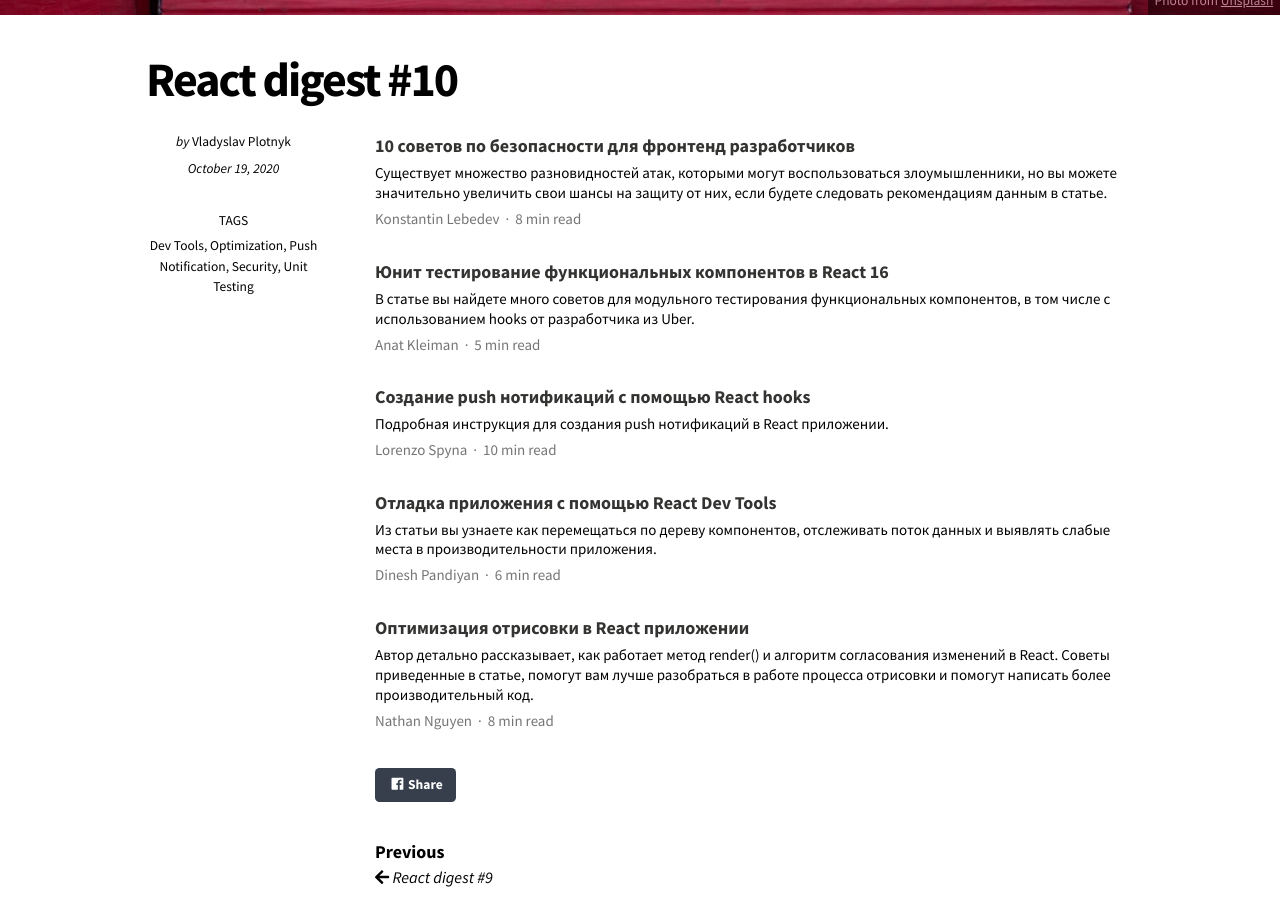
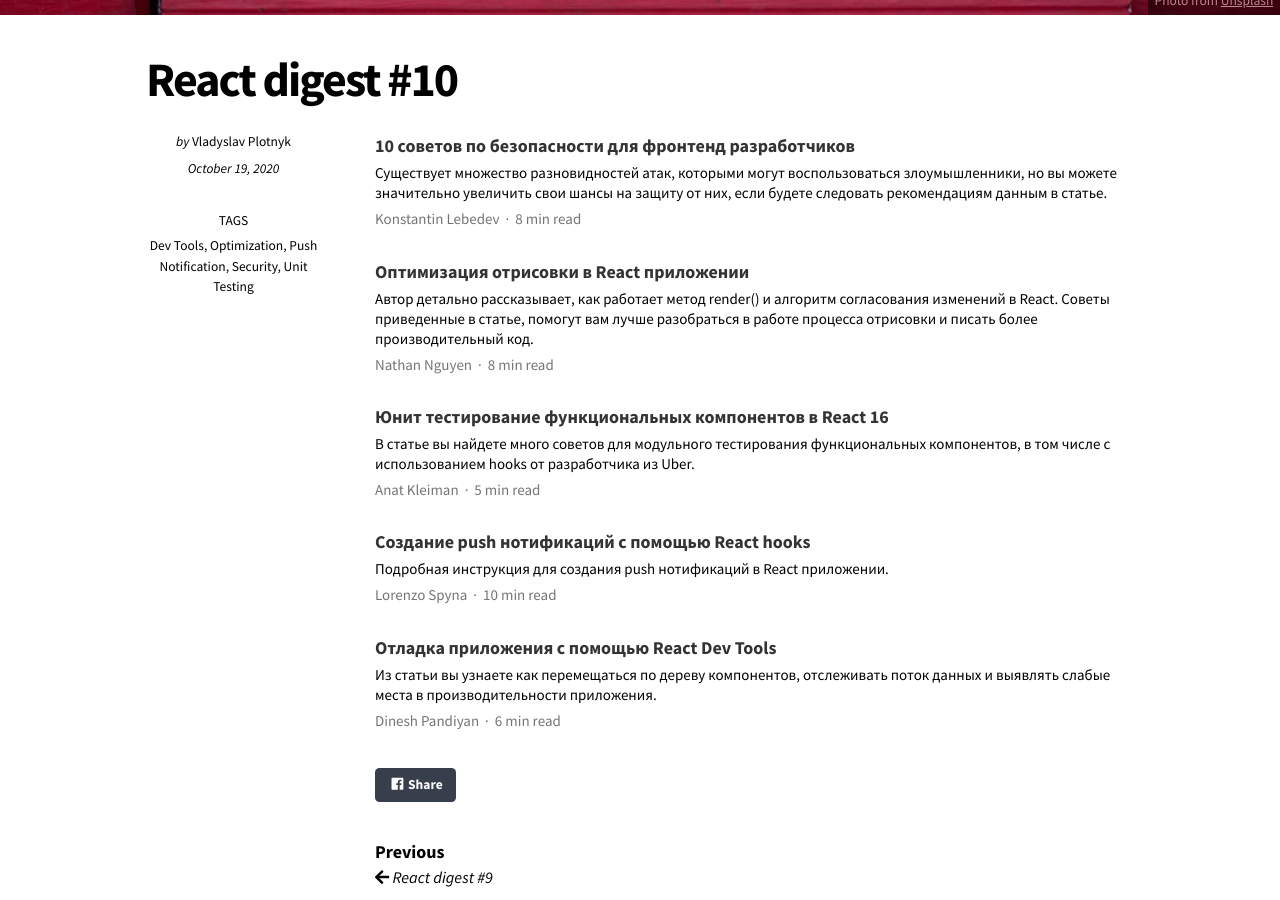
Before and after one commit to react-guild/react-guild.github.io, a Jekyll site: the page built from _posts/2020-10-19-digest10.md, in a window 1280 px wide and 900 px high, scrolled down 661 px. Built offline with Jekyll 4.4.1, drawn with Linux system fonts in a browser that asks for light colours; nearby versions of some CDN libraries; part of the change alters nothing that is shown.

Commit message:
updated digest #10

```diff
--- a/_posts/2020-10-19-digest10.md
+++ b/_posts/2020-10-19-digest10.md
@@ -19,6 +19,12 @@ tags:
 </div>
 
 <div class="digest">
+    <a href="https://www.loginradius.com/engineering/blog/understanding-react-rendering/">Оптимизация отрисовки в React приложении</a>
+    <div class="digest-desc">Автор детально рассказывает, как работает метод render() и алгоритм согласования изменений в React. Советы приведенные в статье, помогут вам лучше разобраться в работе процесса отрисовки и писать более производительный код.</div>
+    <div class="digest-time">Nathan Nguyen &nbsp;&middot;&nbsp; 8 min read</div>
+</div>
+
+<div class="digest">
     <a href="https://eng.uber.com/best-practices-for-react-v16/">Юнит тестирование функциональных компонентов в React 16</a>
     <div class="digest-desc">В статье вы найдете много советов для модульного тестирования функциональных компонентов, в том числе с использованием hooks от разработчика из Uber.</div>
     <div class="digest-time">Anat Kleiman &nbsp;&middot;&nbsp; 5 min read</div>
@@ -35,9 +41,3 @@ tags:
     <div class="digest-desc">Из статьи вы узнаете как перемещаться по дереву компонентов, отслеживать поток данных и выявлять слабые места в производительности приложения.</div>
     <div class="digest-time">Dinesh Pandiyan &nbsp;&middot;&nbsp; 6 min read</div>
 </div>
-
-<div class="digest">
-    <a href="https://www.loginradius.com/engineering/blog/understanding-react-rendering/">Оптимизация отрисовки в React приложении</a>
-    <div class="digest-desc">Автор детально рассказывает, как работает метод render() и алгоритм согласования изменений в React. Советы приведенные в статье, помогут вам лучше разобраться в работе процесса отрисовки и помогут написать более производительный код.</div>
-    <div class="digest-time">Nathan Nguyen &nbsp;&middot;&nbsp; 8 min read</div>
-</div>
```
